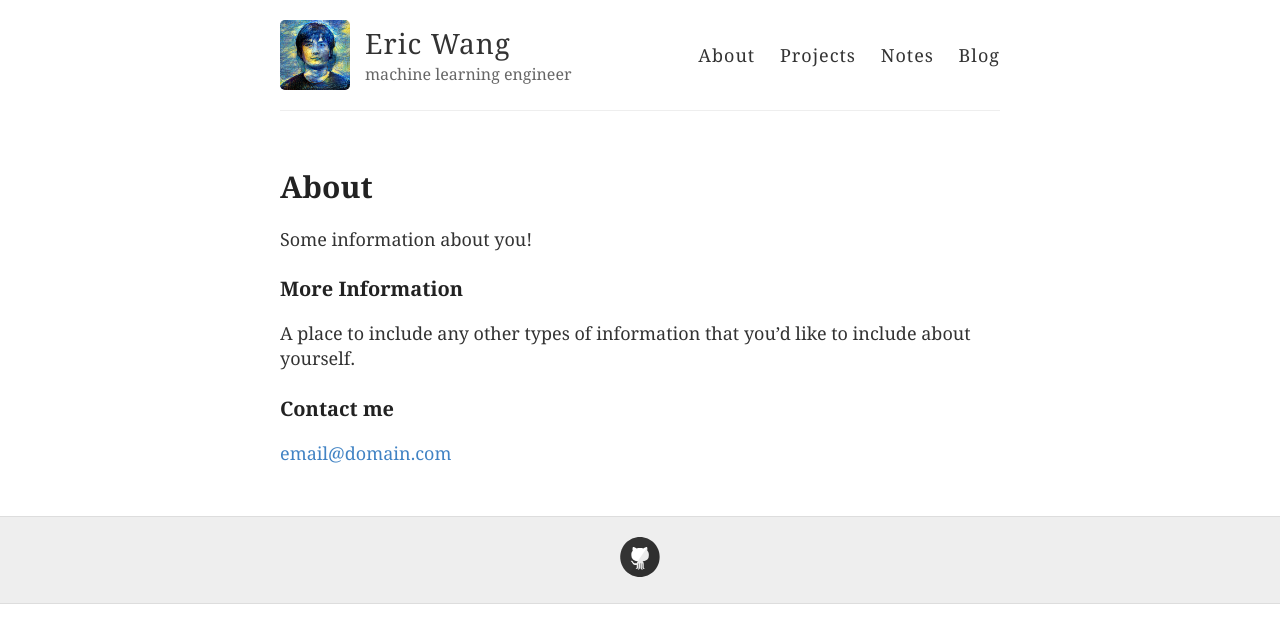
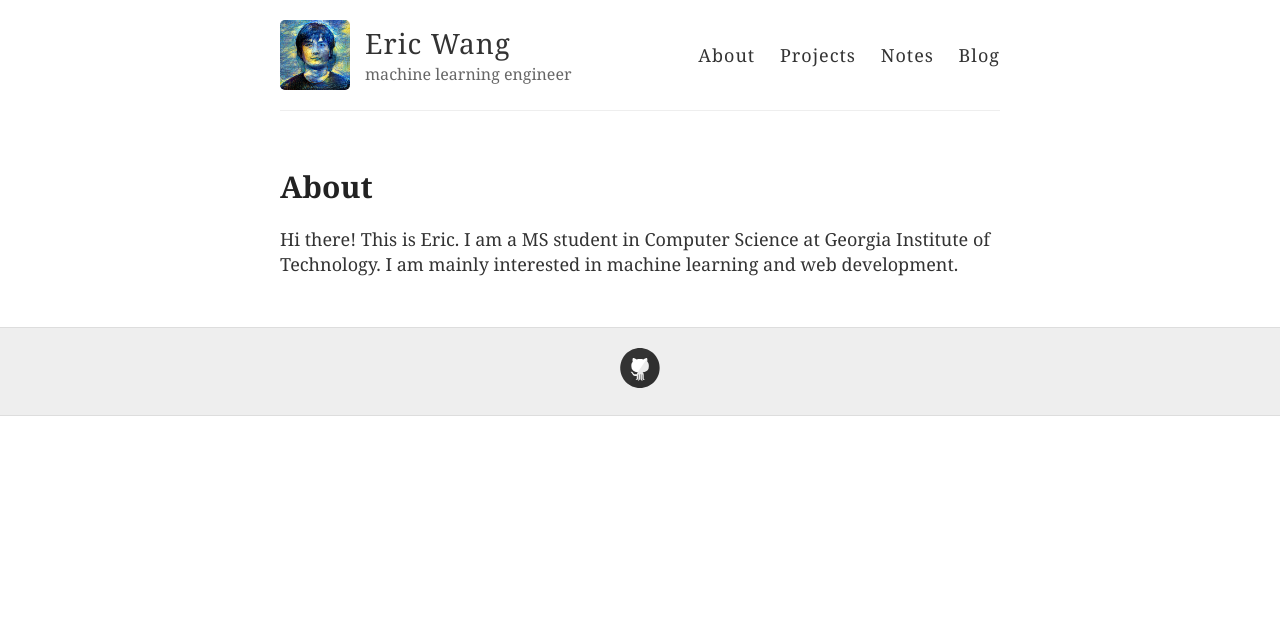
Before and after one commit to eric496/eric496.github.io, a Jekyll site: the page built from about.md, in a window 1280 px wide. Shown: the top 643 px of the page. Built offline with Jekyll 4.4.1, drawn with Linux system fonts in a browser that asks for light colours.

Commit message:
add about content

```diff
--- a/about.md
+++ b/about.md
@@ -3,13 +3,6 @@ layout: page
 title: About
 permalink: /about/
 ---
-
-Some information about you!
-
-### More Information
-
-A place to include any other types of information that you'd like to include about yourself.
-
-### Contact me
-
-[email@domain.com](mailto:email@domain.com)
+<p>
+    Hi there! This is Eric. I am a MS student in Computer Science at Georgia Institute of Technology. I am mainly interested in machine learning and web development.
+</p>
```
